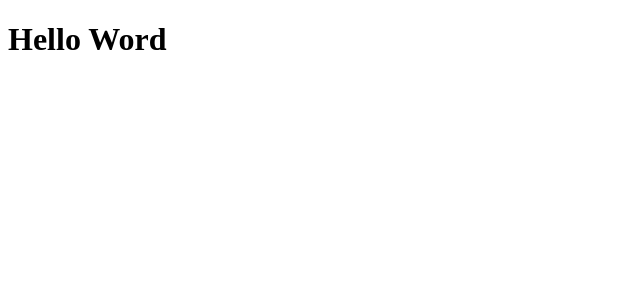
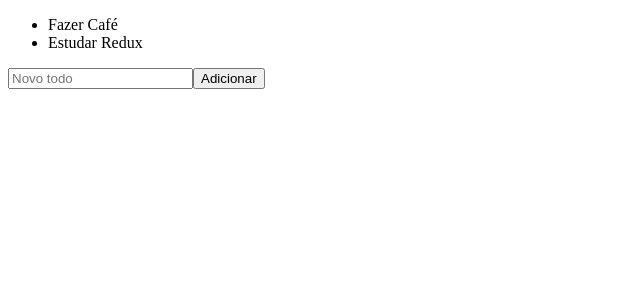
Before and after one commit to jarilton/react-redux-zustand, a React (Vite) app: page / in a window 1280 px wide. Shown: the top 300 px of the page, without its empty margins (0-640 px from the left). Built offline with nearby package versions, Linux system fonts and the light colour scheme.

Commit message:
feat: criando store do redux

```diff
--- a/package.json
+++ b/package.json
@@ -12,7 +12,8 @@
   "dependencies": {
     "@reduxjs/toolkit": "^1.9.5",
     "react": "^18.2.0",
-    "react-dom": "^18.2.0"
+    "react-dom": "^18.2.0",
+    "react-redux": "^8.1.2"
   },
   "devDependencies": {
     "@types/react": "^18.2.15",
--- a/src/App.tsx
+++ b/src/App.tsx
@@ -1,7 +1,14 @@
+import { Provider as ReduxProvider } from "react-redux";
+
+import { AddTodo } from "./components/AddTodo";
+import { TodoList } from "./components/TodoList";
+import { store } from "./store";
+
 export function App() {
   return (
-    <>
-      <h1>Hello Word</h1>
-    </>
+    <ReduxProvider store={store}>
+      <TodoList />
+      <AddTodo />
+    </ReduxProvider>
   );
 }
--- /dev/null
+++ b/src/components/AddTodo.tsx
@@ -0,0 +1,24 @@
+import { useState } from "react";
+
+export function AddTodo() {
+  const [newTodo, setNewTodo] = useState("");
+
+  function handleSubmit(e: React.FormEvent) {
+    e.preventDefault();
+    console.log(newTodo);
+  }
+
+  return (
+    <form onSubmit={handleSubmit}>
+      <input
+        type="text"
+        placeholder="Novo todo"
+        value={newTodo}
+        onChange={(e) => {
+          setNewTodo(e.target.value);
+        }}
+      />
+      <button type="submit">Adicionar</button>
+    </form>
+  );
+}
--- /dev/null
+++ b/src/components/TodoList.tsx
@@ -0,0 +1,16 @@
+import { useSelector } from "react-redux";
+
+export function TodoList() {
+  const todos = useSelector((store) => {
+    return store;
+  });
+
+  console.log("todos aqui", todos);
+
+  return (
+    <ul>
+      <li>Fazer Café</li>
+      <li>Estudar Redux</li>
+    </ul>
+  );
+}
--- /dev/null
+++ b/src/store/index.ts
@@ -0,0 +1,14 @@
+import { configureStore, createSlice } from "@reduxjs/toolkit";
+
+const todoSlice = createSlice({
+  name: "todo",
+  initialState: ["Fazer café", "Estudar Redux"],
+
+  reducers: {},
+});
+
+export const store = configureStore({
+  reducer: {
+    todo: todoSlice.reducer,
+  },
+});
```
Also changed, not shown: 1 other file (tests, documents, lock files or other folders).
